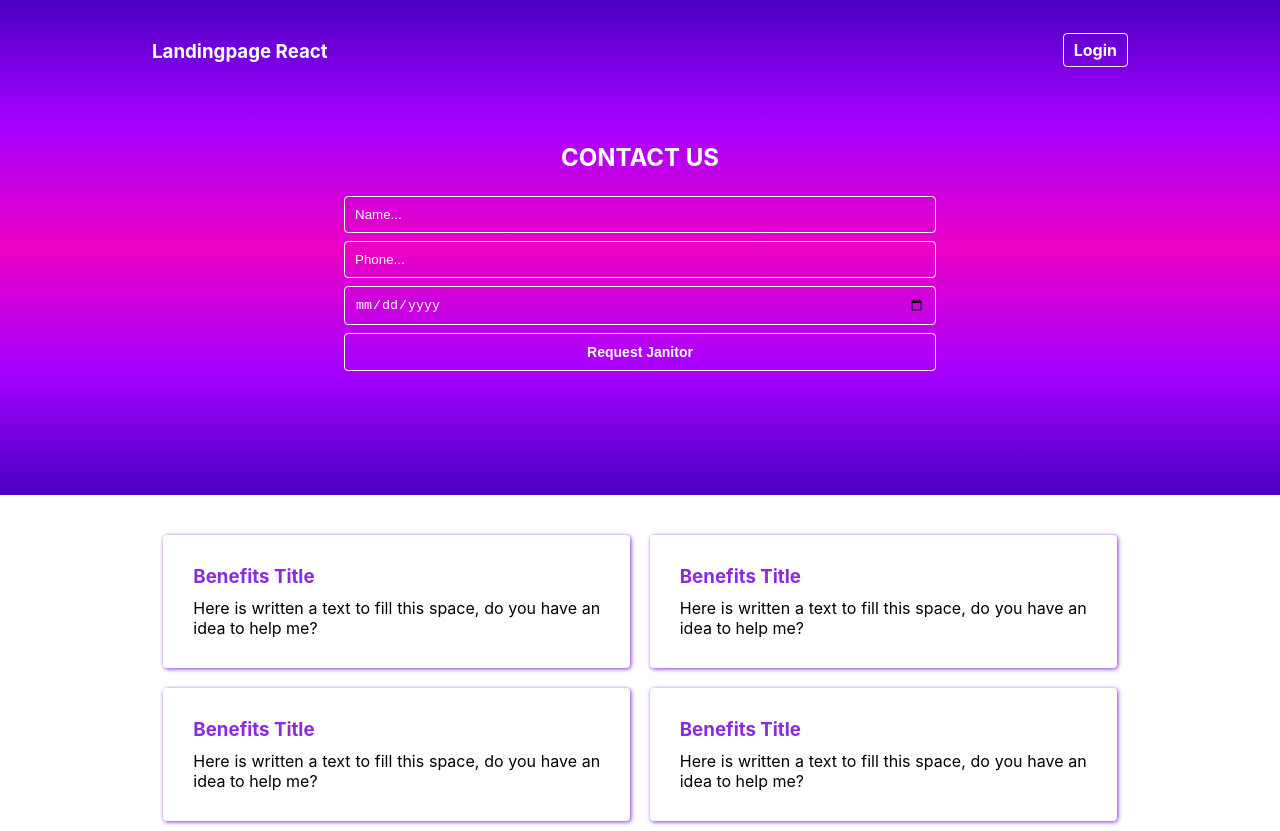
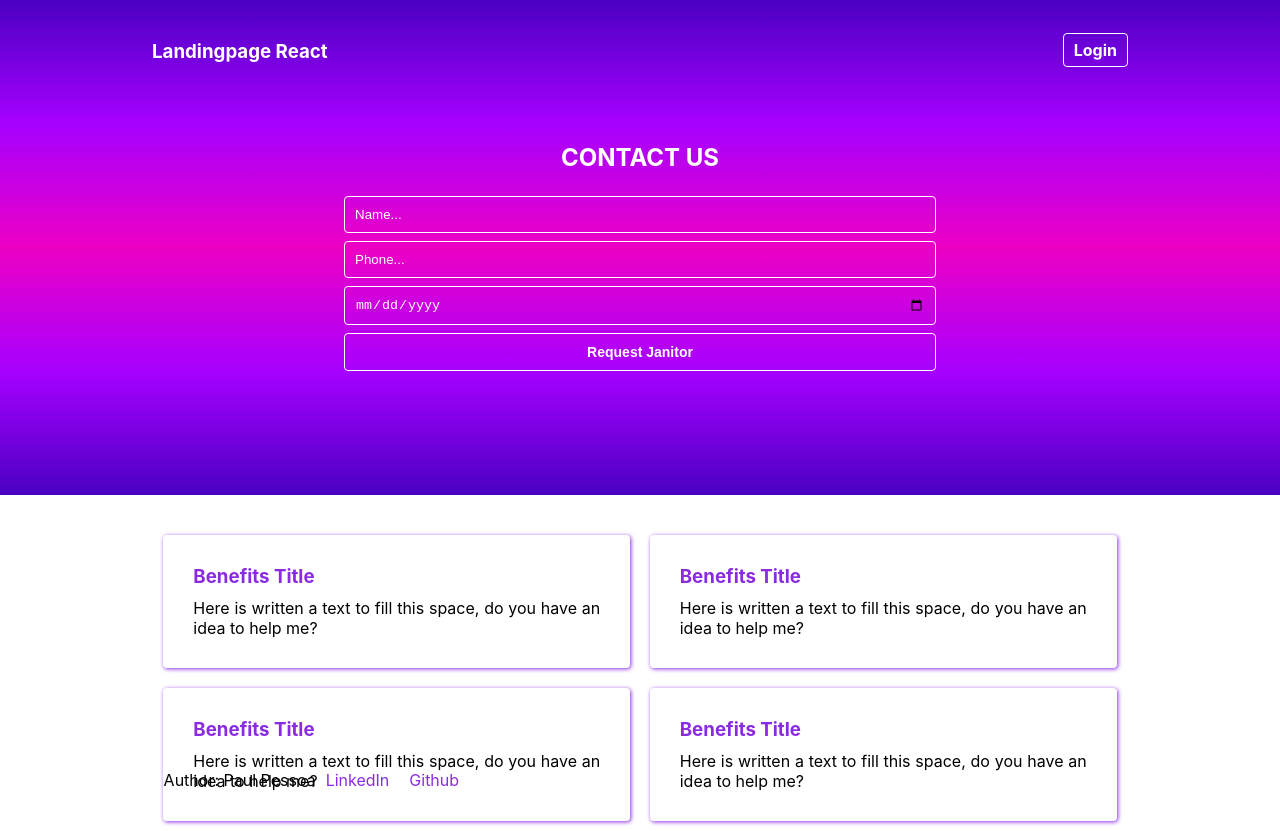
Before and after one commit to paulpessoa/getajanitor, a React (Create React App) app: page / in a window 1280 px wide. Built offline with nearby package versions, Linux system fonts and the light colour scheme.

Commit message:
footer style and component

```diff
--- a/src/App.css
+++ b/src/App.css
@@ -124,9 +124,13 @@ input[type='submit']:hover {
 
 .footer {
   display: flex;
-  flex-direction: row;
+  position: fixed;
+  bottom: 0px;
+  margin: 10px;
 }
 
 .footer a{
+  text-decoration: none;
   margin: 0px 10px;
+  color: blueviolet;
 }
--- a/src/App.js
+++ b/src/App.js
@@ -1,5 +1,6 @@
 import './App.css';
 import Content from './Conteudo';
+import Footer from './Footer';
 import Main from './Main';
 
 function App() {
@@ -7,7 +8,7 @@ function App() {
       <div className='App'>
           <Main />
           <Content/>
-
+          <Footer />
       </div>
   );
 }
--- a/src/Footer.js
+++ b/src/Footer.js
@@ -2,11 +2,13 @@ function Footer () {
     return (
         <div className="center">
         <footer className="footer">
-            <a href="https://www.linkedin.com/in/paulmspessoa"> Linkedin</a>
+            <p>Author: Paul Pessoa</p>
+            <a href="https://www.linkedin.com/in/paulmspessoa"> LinkedIn</a>
             <a href="https://github.com/paulpessoa"> Github</a>
-            <p>Author: Paul Pessoa</p>
         </footer>
       </div>
 
     );
 }
+
+export default Footer;
```
